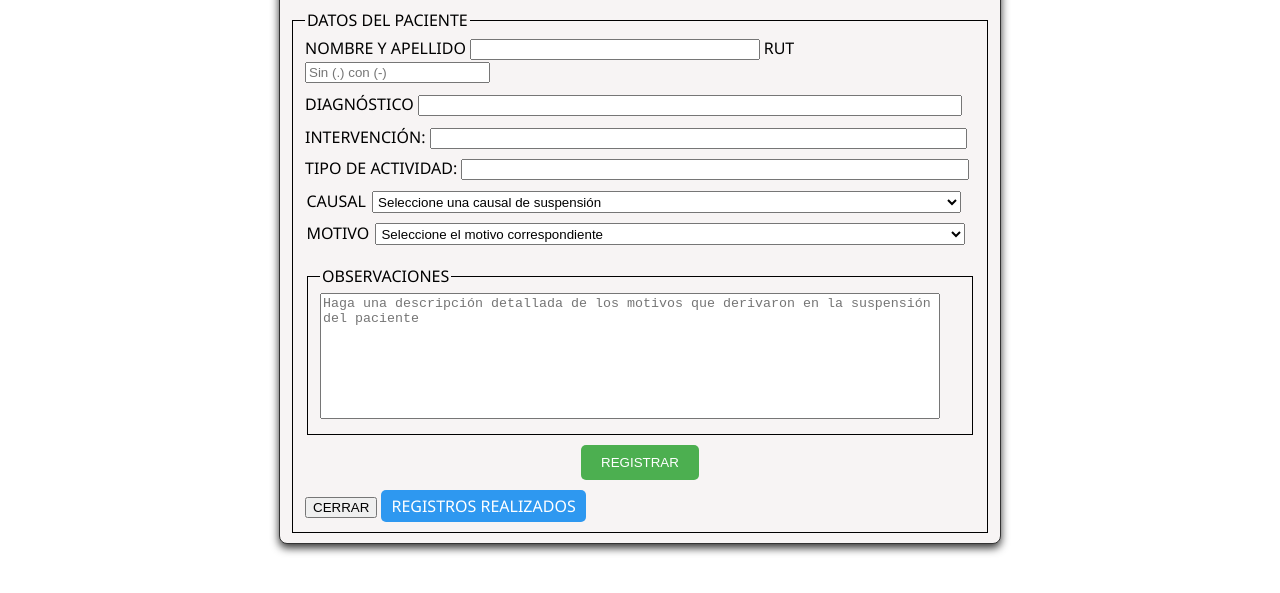
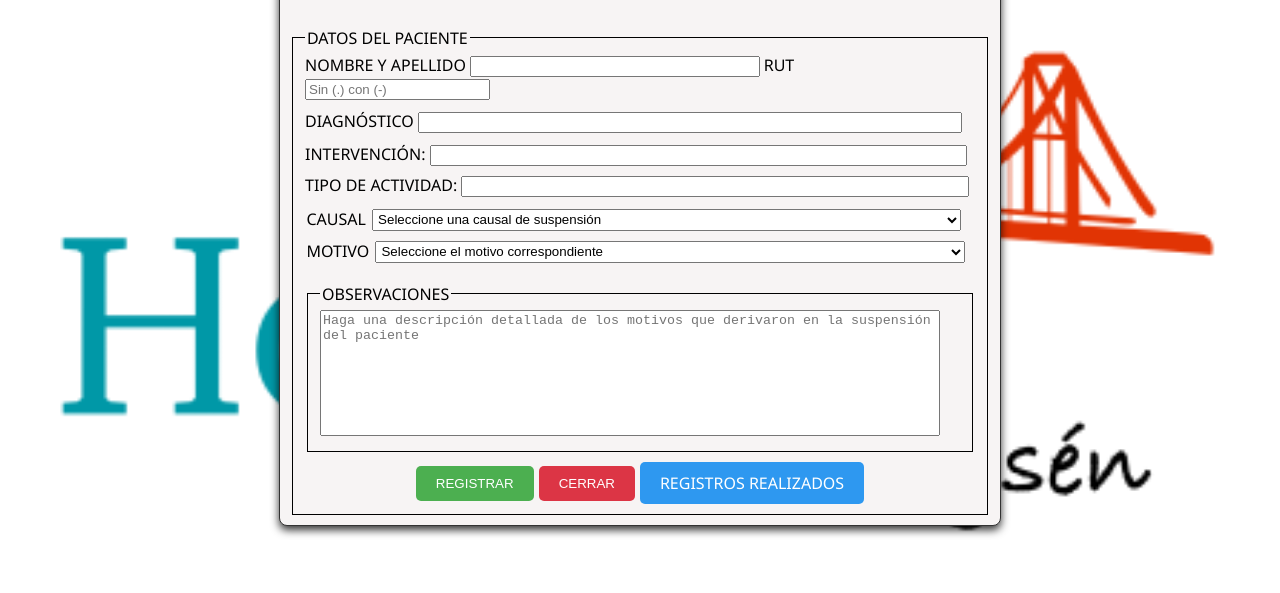
Before and after one commit to preqxhhec/SUSPENSIONES-HPA, a plain HTML site: page index.html in a window 1280 px wide. Both pictures are taken after a click on the button "OK". Shown: the part 181-774 px from the top of the page. Drawn offline with Linux system fonts and the light colour scheme.

Commit message:
Update styles.css

```diff
--- a/styles.css
+++ b/styles.css
@@ -1,163 +1,148 @@
-body{
+body {
   font-family: 'Segoe UI', Tahoma, Geneva, Verdana, sans-serif;
   display: flex;
   justify-content: center;
   align-items: center;
   height: 100vh;
-background-color: #ffff;
+  background-color: #ffffff; /* Corregido de #ffff a #ffffff */
   margin: 0;
-background-image: url('images/logo-hospital-puerto-aysen.png');
-background-size: cover; /* Ajusta la imagen para cubrir el contenedor */
-            background-position: center; /* Centra la imagen */
-            background-repeat: no-repeat; /* Evita que la imagen se repita */
-
-            z-index: -1; /* Coloca la imagen detrás del contenido */
+  background-image: url('logo-hospital-puerto-aysen.png');
+  background-size: cover;
+  background-position: center;
+  background-repeat: no-repeat;
+  z-index: -1; /* Imagen detrás del contenido */
 }
 
-
-
-.img2{
+.img2 {
   width: 192px;
   display: inline-block;
-
+  vertical-align: middle; /* Mantenido para alineación con H1 */
 }
 
-H1{
+h1 {
   font-family: sans-serif;
   font-size: 20px;
   font-style: italic;
-    width: auto;
   text-align: center;
   margin-left: 70px;
 }
 
-h2{
+h2 {
   font-family: sans-serif;
   font-size: 15px;
   font-style: italic;
-    width: auto;
   text-align: center;
 }
 
-.form{
-
+.form {
   width: 700px;
-    padding-top: 0;
   padding: 10px;
   border: 1px solid #333;
-    background-color: rgb(247, 244, 244);
+  background-color: #f7f4f4; /* Simplificado rgb(247, 244, 244) */
   box-shadow: 0 4px 8px rgba(0, 0, 0, 0.8);
   border-radius: 8px;
-
-
+  display: none; /* Mantenido según tu código */
 }
 
-.divFecha{
+.divFecha {
   padding-bottom: 10px;
   padding-right: 21px;
   text-align: end;
 }
 
-.selectEsp{
+.selectEsp {
   padding-left: 20px;
 }
 
-.divNombreRut{
+.divNombreRut {
   padding-bottom: 10px;
-
 }
 
-.divNombreRut{
-    padding-bottom: 10px;
-}
-.nombre{
+.nombre {
   width: 42%;
 }
 
-.divDx{
+.divDx {
   padding-bottom: 10px;
 }
 
-.dx{
+.dx {
   width: 80%;
 }
 
-.divCx{
+.divCx {
   padding-bottom: 10px;
 }
 
-.cx{
+.cx {
   width: 79%;
 }
 
-.actividad{
+.actividad {
   width: 74.5%;
   margin-top: 10px;
 }
 
-
-
-
-
-
-.materiales{
+.materiales {
   display: inline-block;
 }
 
-.ttmateriales{
+.ttmateriales {
   width: 96%;
   max-height: 125px;
   overflow-y: hidden;
   resize: none;
 }
 
-
-
-
-
-
-.img{
-
+.img {
   width: 300px;
   margin-right: 50px;
-
-
 }
 
-.select{
+.select {
   display: inline-block;
   padding-bottom: 15px;
-
 }
 
-
-.BTN, .botonpwd{
+.BTN, .BTNCERRAR, .boton {
   width: auto;
-    margin: auto;
-    margin-top: 10px;
-    display: block;
-    background-color: #4CAF50;
-    color: white;
+  margin: 10px 0 0 0; /* Simplificado: solo margen superior */
   padding: 10px 20px;
   border: none;
   border-radius: 5px;
   cursor: pointer;
+  text-align: center;
+  color: white;
 }
 
-    .BTN:hover{
+.BTN {
+  background-color: #4CAF50;
+}
+
+.BTN:hover {
   background-color: #005600;
 }
 
-    .botonpwd:hover{
-            background-color: #005600;
+.BTNCERRAR {
+  background-color: #dc3545; /* Color diferente para diferenciar */
 }
 
-
-    .botonpwd{
-        display: inline-block;
+.BTNCERRAR:hover {
+  background-color: #a12838;
 }
 
-.acceso{
+.boton {
+  display: inline-block;
+  background-color: #2e98f0;
+  text-decoration: none;
+  border-radius: 5px;
+}
+
+.boton:hover {
+  background-color: #f19934;
+}
+
+.acceso {
   width: auto;
   padding: 10px;
   border: 1px solid #333;
@@ -165,54 +150,37 @@ padding-bottom: 15px;
   box-shadow: 0 4px 8px rgba(0, 0, 0, 0.8);
   border-radius: 8px;
 }
-        .form{
 
-                display: none;
-            }
-
-
-.H1, .img2{
+.H1 {
   display: inline-block;
   vertical-align: middle;
 }
 
 .fieldset {
-
-    border: solid black 1.5px;
+  border: 1.5px solid black;
   margin-top: 20px;
 }
 
-.legend{
+.legend {
   font-size: 14px;
   font-weight: bold;
-    font-style: italic black;
+  font-style: italic;
+  color: black; /* Corregido de "italic black" */
 }
 
-.fecha{
+.fecha {
   text-align: center;
 }
 
-
-
-
-
-.causal{
+.causal, .subcausal {
   width: 88%;
   padding: 1.5px;
-
 }
 
-.subcausal{
-    width: 88%;
-    margin-top: 10px ;
-    padding: 1.5px;
-
+.subcausal {
+  margin-top: 10px;
 }
 
-
-
-
-/* Estilos para el modal */
 .modal2 {
   position: fixed;
   top: 0;
@@ -230,7 +198,7 @@ padding-bottom: 15px;
   background-color: #fff;
   padding: 20px;
   border-radius: 10px;
-  box-shadow: 0px 0px 10px rgba(0, 0, 0, 0.2);
+  box-shadow: 0 0 10px rgba(0, 0, 0, 0.2);
   font-size: medium;
 }
 
@@ -248,23 +216,13 @@ padding-bottom: 15px;
   cursor: pointer;
 }
 
-
-.oculto{
+.oculto {
   display: none;
 }
 
-
-.boton {
-    display: inline-block;
-    padding: 5px 10px;
-    background-color: #2e98f0;
-    color: white;
-    text-decoration: none;
-    text-align: end;
-    border-radius: 5px;
-    cursor: pointer;
-    margin-top: 10px;
+.DIVBOTONES {
+  display: flex;
+  justify-content: center;
+  align-items: center;
+  gap: 5px; /* Espacio reducido entre botones */
 }
-  .boton:hover {
-    background-color: #f19934;
-  }
```
Lines whose indentation alone changed are shown as unchanged.
